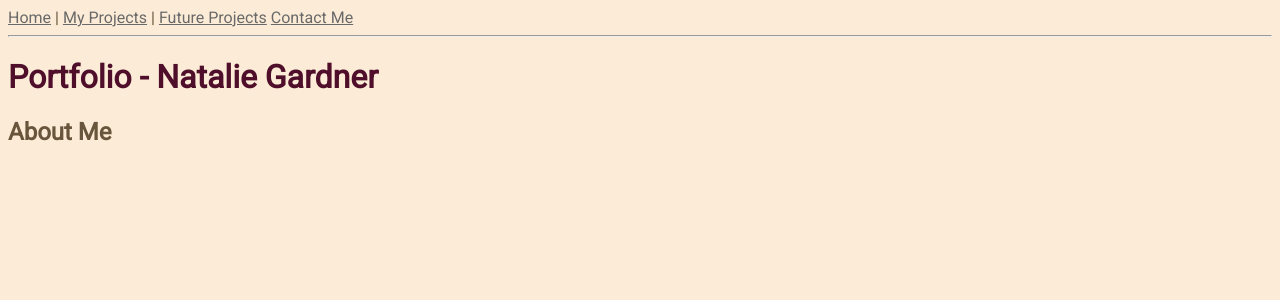
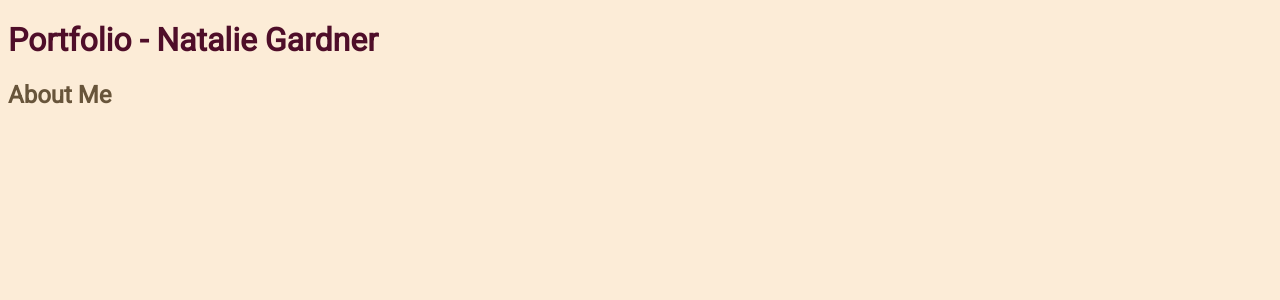
Before and after one commit to nataliemg744/nataliemg744.github.io, a Jekyll site: the page built from README.md, in a window 1280 px wide. Shown: the top 300 px of the page. Built offline with Jekyll 4.4.1, drawn with Linux system fonts in a browser that asks for light colours; our own code applies the rules of GitHub Pages for plain Markdown files.

Commit message:
Update default.html

```diff
--- a/_layouts/default.html
+++ b/_layouts/default.html
@@ -8,15 +8,6 @@
 </head>
 <body>
 
-  <nav>
-    <a href="index.html">Home</a> |
-    <a href="/Projects">My Projects</a> |
-    <a href="/FutureProjects">Future Projects</a>
-    <a href="/ContactMe">Contact Me</a>
-  </nav>
-
-  <hr>
-
   <main>
     {{ content }}
   </main>
```
